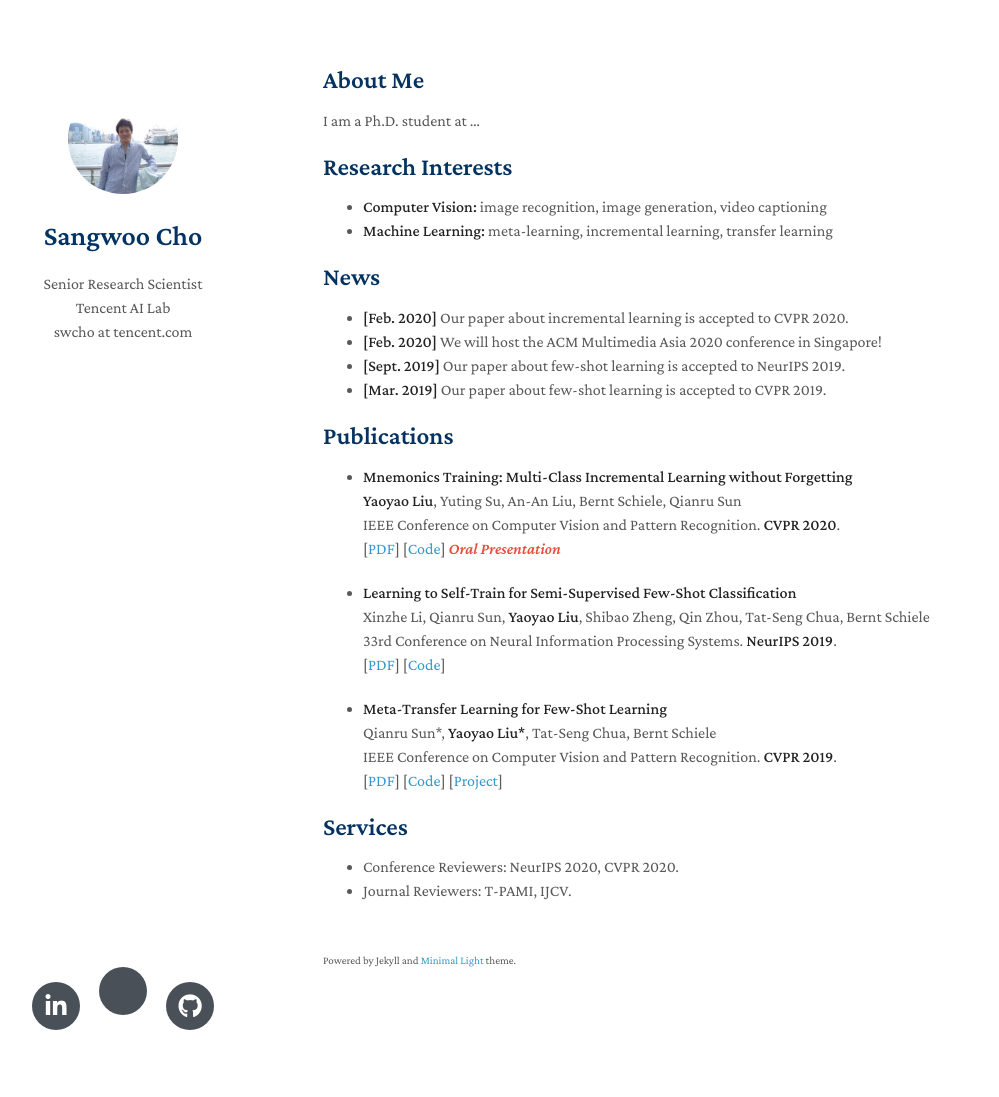
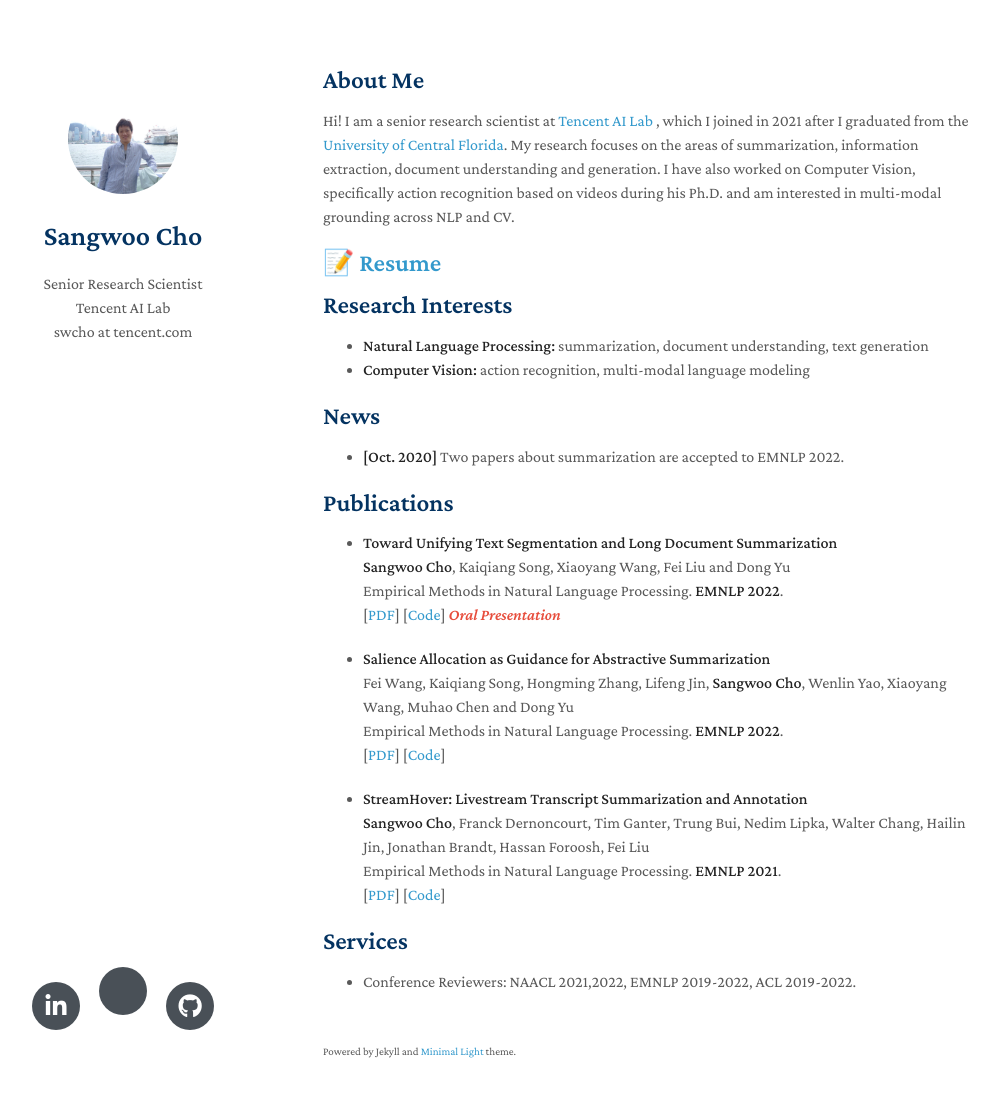
Before and after one commit to sangwoo3/sangwoo3.github.io, a Jekyll site: the page built from index.md, in a window 1280 px wide and 1132 px high. Shown: the top 1097 px of the window, without its empty margins (147-1146 px from the left). Built offline with Jekyll 4.4.1, drawn with Linux system fonts in a browser that asks for light colours; nearby versions of some CDN libraries; a style sheet for code colours, icons or effects is not loaded; our own code applies the rules of GitHub Pages for plain Markdown files.

Commit message:
new homepage

```diff
--- a/_config.yml
+++ b/_config.yml
@@ -12,7 +12,7 @@
 
 # Links
 # If you don't need one of them, you may delete the corresponding line.
-google_scholar: https://https://scholar.google.com/citations?user=T8mGzuoAAAAJ&hl=en
+google_scholar: https://scholar.google.com/citations?user=T8mGzuoAAAAJ&hl=en
 github_link: https://github.com/sangwoo3
 linkedin: https://www.linkedin.com/in/chosangwoo
 
--- a/index.md
+++ b/index.md
@@ -4,47 +4,43 @@
 
 ## About Me
 
-I am a Ph.D. student at ...
+Hi! I am a senior research scientist at [Tencent AI Lab](https://ai.tencent.com/ailab/nlp/en/index.html) , which I joined in 2021 after I graduated from the [University of Central Florida](http://www.ucf.edu/). My research  focuses on the areas of summarization, information extraction,  document understanding and generation. I have also worked on Computer Vision, specifically action recognition based on videos during his Ph.D. and am interested in multi-modal grounding across NLP and CV.
+
+## 📝 [Resume](./assets/resume/Resume_Sangwoo_Cho.pdf)
 
 ## Research Interests
 
-- **Computer Vision:** image recognition, image generation, video captioning
-- **Machine Learning:** meta-learning, incremental learning, transfer learning
+- **Natural Language Processing:** summarization, document understanding, text generation
+- **Computer Vision:** action recognition, multi-modal language modeling
 
 ## News
 
-- **[Feb. 2020]** Our paper about incremental learning is accepted to CVPR 2020.
-- **[Feb. 2020]** We will host the ACM Multimedia Asia 2020 conference in Singapore!
-- **[Sept. 2019]** Our paper about few-shot learning is accepted to NeurIPS 2019.
-- **[Mar. 2019]** Our paper about few-shot learning is accepted to CVPR 2019.
+- **[Oct. 2020]** Two papers about summarization are accepted to EMNLP 2022.
 
 ## Publications
-
-- **Mnemonics Training: Multi-Class Incremental Learning without Forgetting**
+- **Toward Unifying Text Segmentation and Long Document Summarization**
   <br>
-  **Yaoyao Liu**, Yuting Su, An-An Liu, Bernt Schiele, Qianru Sun
+   **Sangwoo Cho**, Kaiqiang Song, Xiaoyang Wang, Fei Liu and Dong Yu
   <br>
-  IEEE Conference on Computer Vision and Pattern Recognition. **CVPR 2020**.
+  Empirical Methods in Natural Language Processing. **EMNLP 2022**.
   <br>
   [[PDF](https://arxiv.org/pdf/2002.10211.pdf)] [[Code](https://github.com/yaoyao-liu/mnemonics)] <strong><i style="color:#e74d3c">Oral Presentation</i></strong>
 
-- **Learning to Self-Train for Semi-Supervised Few-Shot Classification**
+- **Salience Allocation as Guidance for Abstractive Summarization**
   <br>
-  Xinzhe Li, Qianru Sun, **Yaoyao Liu**, Shibao Zheng, Qin Zhou, Tat-Seng Chua, Bernt Schiele
+  Fei Wang, Kaiqiang Song, Hongming Zhang, Lifeng Jin, **Sangwoo Cho**, Wenlin Yao, Xiaoyang Wang, Muhao Chen and Dong Yu
   <br>
-  33rd Conference on Neural Information Processing Systems. **NeurIPS 2019**.
+  Empirical Methods in Natural Language Processing. **EMNLP 2022**.
   <br>
   [[PDF](http://papers.nips.cc/paper/9216-learning-to-self-train-for-semi-supervised-few-shot-classification.pdf)] [[Code](https://github.com/xinzheli1217/learning-to-self-train)]
 
-- **Meta-Transfer Learning for Few-Shot Learning**
+- **StreamHover: Livestream Transcript Summarization and Annotation**
+  <br>**Sangwoo Cho**, Franck Dernoncourt, Tim Ganter, Trung Bui, Nedim Lipka, Walter Chang, Hailin Jin, Jonathan Brandt, Hassan Foroosh, Fei Liu
   <br>
-  Qianru Sun\*, **Yaoyao Liu\***, Tat-Seng Chua, Bernt Schiele
+  Empirical Methods in Natural Language Processing. **EMNLP 2021**.
   <br>
-  IEEE Conference on Computer Vision and Pattern Recognition. **CVPR 2019**.
-  <br>
-  [[PDF](http://openaccess.thecvf.com/content_CVPR_2019/papers/Sun_Meta-Transfer_Learning_for_Few-Shot_Learning_CVPR_2019_paper.pdf)] [[Code](https://github.com/yaoyao-liu/meta-transfer-learning)] [[Project](https://mtl.yyliu.net/)]
+  [[PDF](https://arxiv.org/pdf/2109.05160.pdf)] [[Code](https://github.com/ucfnlp/streamhover)]
 
 ## Services
 
-- Conference Reviewers: NeurIPS 2020, CVPR 2020.
-- Journal Reviewers: T-PAMI, IJCV.
+- Conference Reviewers: NAACL 2021,2022, EMNLP 2019-2022, ACL 2019-2022.
```
Also changed, not shown: assets/img/avatar_.png (renamed from assets/img/avatar.png), assets/img/me.png (renamed from assets/img/me.PNG).
